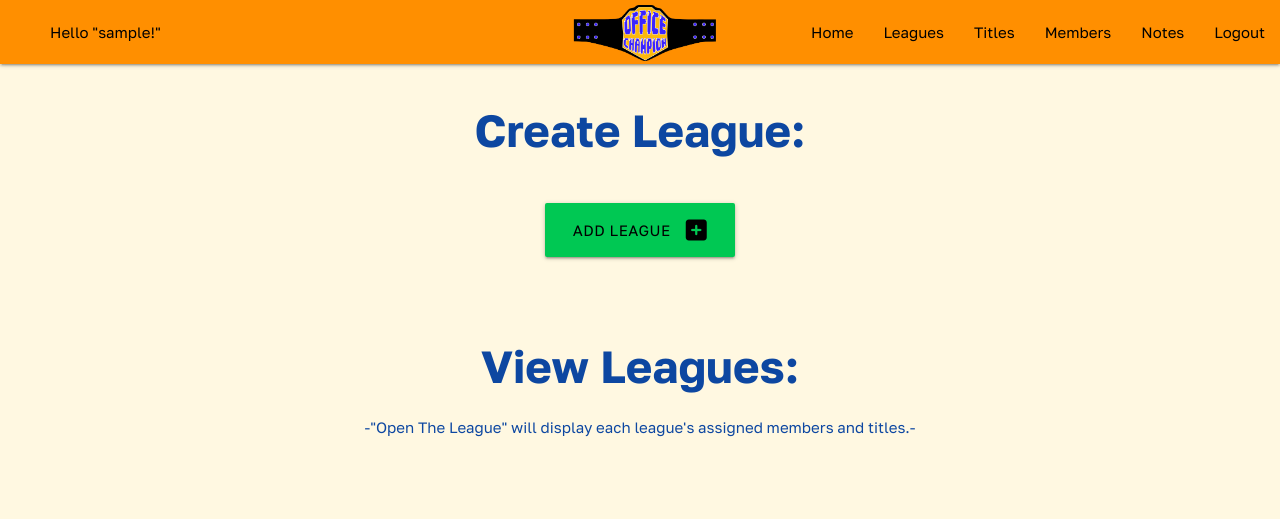
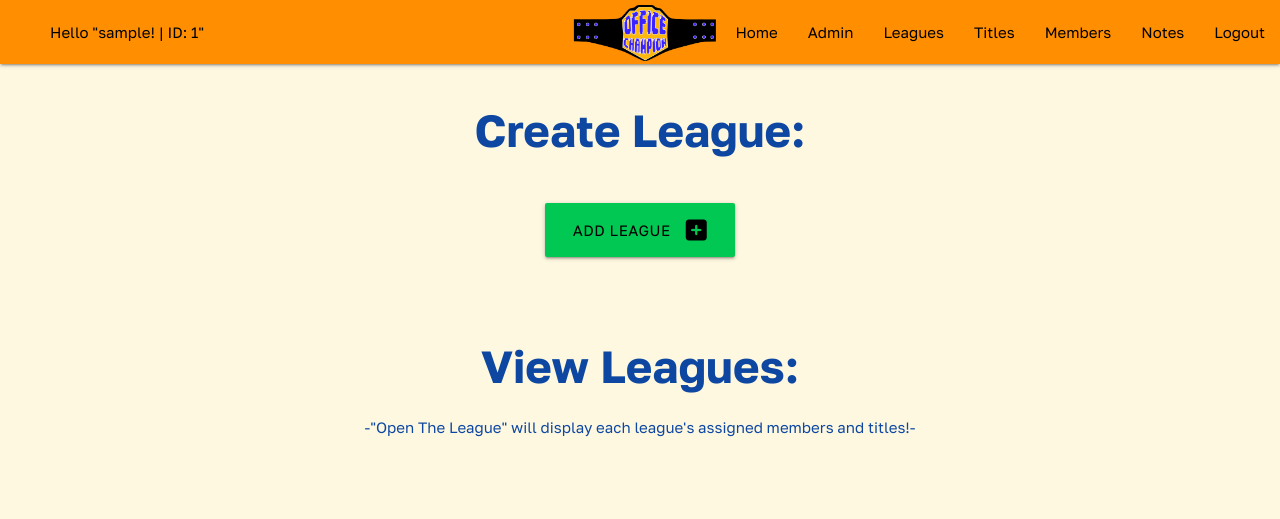
Before and after one commit to Hadokane/CI_PP3_OFFICE_CHAMPION, a Flask app: page /league in a window 1280 px wide. Shown: the top 519 px of the page. Run offline with Flask 2, Linux system fonts and the light colour scheme; the visitor is signed in with stand-in values (Sample User, id 1); data comes from the database, SQL or seed files in the repository; data that the repository does not hold is empty; some libraries are stand-ins or nearby versions.

Commit message:
Add admin section to website

```diff
--- a/officechampion/routes.py
+++ b/officechampion/routes.py
@@ -378,3 +378,14 @@ def delete_member(member_id):
     db.session.commit()
     flash("Member Deleted!", category="success")
     return redirect(url_for("members"))
+
+
+# Create Admin Page
+@app.route("/admin")
+def admin():
+    id = current_user.id
+    if id == 3:
+        return render_template("admin.html", user=admin)
+    else:
+        flash("Sorry you must be the Admin to access this page")
+        return redirect(url_for("home"))
--- a/officechampion/templates/base.html
+++ b/officechampion/templates/base.html
@@ -41,6 +41,7 @@
                 <ul class="right hide-on-med-and-down">
                     <li><a class="black-text" href="{{ url_for('home') }}">Home</a></li>
                     {% if user.is_authenticated %}
+                    <li><a class="black-text" href="{{ url_for('admin') }}">Admin</a></li>
                     <li><a class="black-text" href="{{ url_for('league') }}">Leagues</a></li>
                     <li><a class="black-text" href="{{ url_for('titles') }}">Titles</a></li>
                     <li><a class="black-text" href="{{ url_for('members') }}">Members</a></li>
@@ -53,7 +54,7 @@
                 </ul>
                 {% if user.is_authenticated %}
                 <!-- Display username greeting on larger screens -->
-                <span class="left-spacer hide-on-small-only">Hello "{{ user.username }}!"</span>
+                <span class="left-spacer hide-on-small-only">Hello "{{ user.username }}! | ID: {{ user.id }}"</span>
                 {% endif %}
             </div>
         </nav>
--- a/officechampion/templates/league.html
+++ b/officechampion/templates/league.html
@@ -24,7 +24,7 @@ Leagues
 <!-- Section Header -->
 <div class="center">
     <h1>View Leagues:</h1>
-    <p>-"Open The League" will display each league's assigned members and titles.-</p>
+    <p>-"Open The League" will display each league's assigned members and titles!-</p>
 </div>
 <!-- Break -->
 <br>
```
Also changed, not shown: officechampion/templates/admin.html (added, +11 -0 lines).
